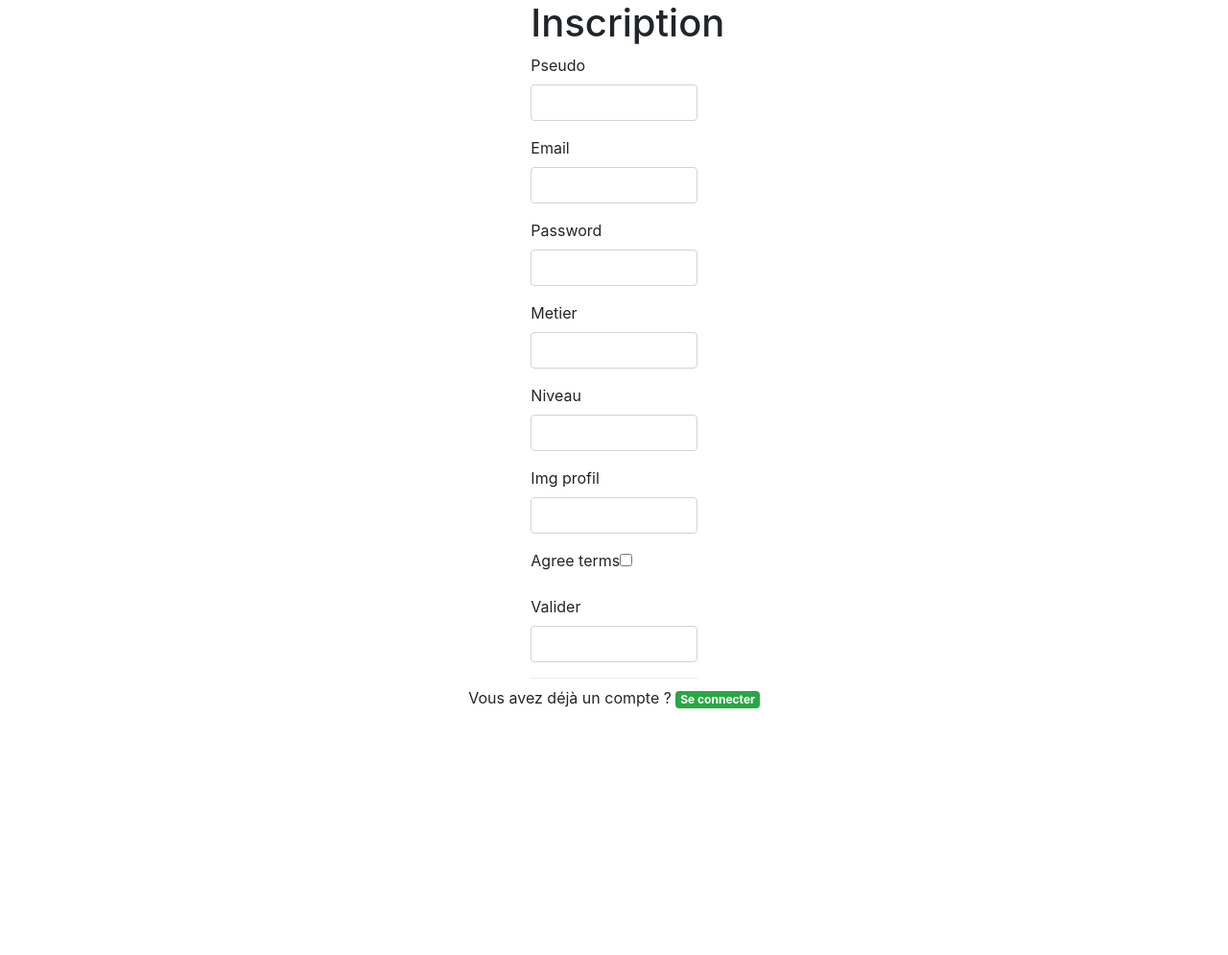
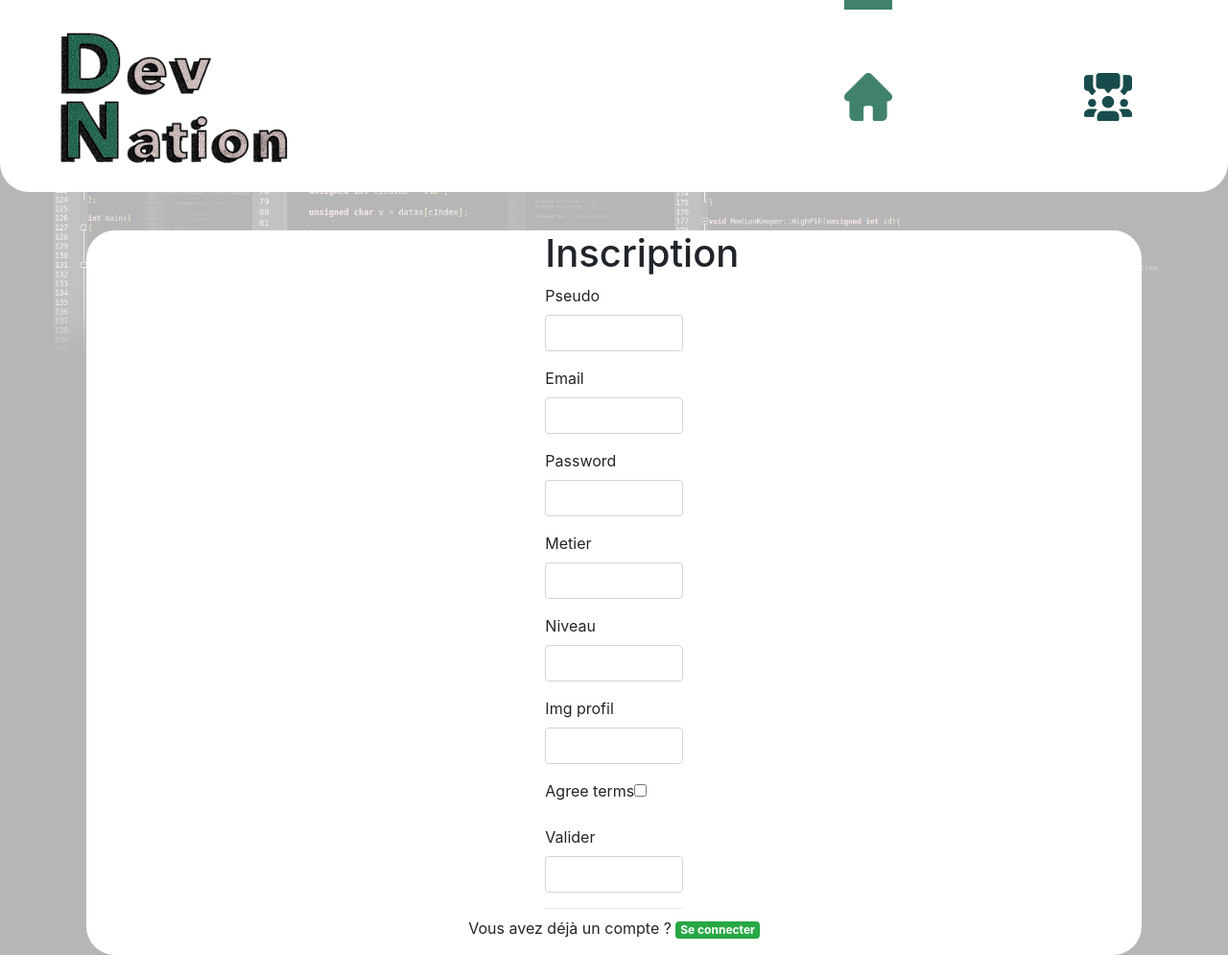
Before and after one commit to Machakk/projet-soutenance, a Symfony app: template templates/registration/register.html.twig in a window 1280 px wide. Shown: the whole page at 96% size. Before the commit the page ends 738 px from the top, so only its background shows below. Run offline with Twig, Linux system fonts and the light colour scheme; the template is opened without the code that fills it, so the values that code supplies are empty; form fields are guessed from the names that the template uses; some libraries are stand-ins or nearby versions.

Commit message:
base et nav

```diff
--- a/public/css/style.css
+++ b/public/css/style.css
@@ -0,0 +1,55 @@
+* {
+  margin: 0;
+  padding: 0;
+}
+body {
+  background-color: #f3f3f3;
+}
+.background {
+  background: url(../img/back.png);
+  background-position: center;
+  background-size: cover;
+  display: flex;
+  flex-direction: column;
+  align-items: center;
+}
+header {
+  width: 100%;
+  display: flex;
+  justify-content: space-between;
+  align-items: center;
+  height: 200px;
+  background: white;
+  border-bottom-right-radius: 30px;
+  border-bottom-left-radius: 30px;
+  margin-bottom: 40px;
+}
+header nav {
+  height: 100%;
+  display: flex;
+  align-items: center;
+}
+header ul {
+  display: flex;
+  justify-content: space-around;
+  min-width: 500px;
+  height: 100%;
+  align-items: center;
+}
+header ul li {
+  height: 100%;
+  display: flex;
+  align-items: center;
+  border-top: 18px #ffffff solid;
+}
+.home-button {
+  border-top: 18px #41826a solid;
+}
+.logo img {
+  width: 369px;
+}
+.content {
+  width: 1100px;
+  background: white;
+  border-radius: 30px;
+}
--- a/templates/base.html.twig
+++ b/templates/base.html.twig
@@ -1,19 +1,46 @@
 <!DOCTYPE html>
 <html lang="en">
-<head>
-    <meta charset="UTF-8">
-    <meta http-equiv="X-UA-Compatible" content="IE=edge">
-    <meta name="viewport" content="width=device-width, initial-scale=1.0">
-    <title>Register</title>
+  <head>
+    <meta charset="UTF-8" />
+    <meta http-equiv="X-UA-Compatible" content="IE=edge" />
+    <meta name="viewport" content="width=device-width, initial-scale=1.0" />
 
     <title>Dev-nation | {% block title %}{% endblock %}</title>
 
-    <link rel="stylesheet" href="https://stackpath.bootstrapcdn.com/bootstrap/4.3.1/css/bootstrap.min.css" integrity="sha384-ggOyR0iXCbMQv3Xipma34MD+dH/1fQ784/j6cY/iJTQUOhcWr7x9JvoRxT2MZw1T" crossorigin="anonymous">
+    <link
+      rel="stylesheet"
+      href="https://stackpath.bootstrapcdn.com/bootstrap/4.3.1/css/bootstrap.min.css"
+      integrity="sha384-ggOyR0iXCbMQv3Xipma34MD+dH/1fQ784/j6cY/iJTQUOhcWr7x9JvoRxT2MZw1T"
+      crossorigin="anonymous"
+    />
+    <link rel="stylesheet" href="../public/css/style.css" />
 
     {% block stylesheets %}{% endblock %}
-
-</head>
-<body>
-    {% block body %}{% endblock %}
-</body>
+  </head>
+  <body>
+    <div class="background">
+      <header>
+        <div class="logo">
+          <img src="../public/img/logo.png" alt="logo" />
+        </div>
+        <nav>
+          <ul>
+            <li class="home-button">
+              <a href="#"
+                ><img src="../public/img/icons/home 1-vert.png" alt="icon-home"
+              /></a>
+            </li>
+            <li>
+              <a href="#"
+                ><img
+                  src="../public/img/icons/discussion 1.png"
+                  alt="icon-home"
+              /></a>
+            </li>
+          </ul>
+        </nav>
+      </header>
+      <div class="content">{% block body %}{% endblock %}</div>
+    </div>
+  </body>
 </html>
```
Also changed, not shown: public/img/back.png (added), public/img/icons/account 2.png (added), public/img/icons/discussion 1.png (added), public/img/icons/home 1-vert.png (added), public/img/icons/home 1.png (added), public/img/logo.png (added).
